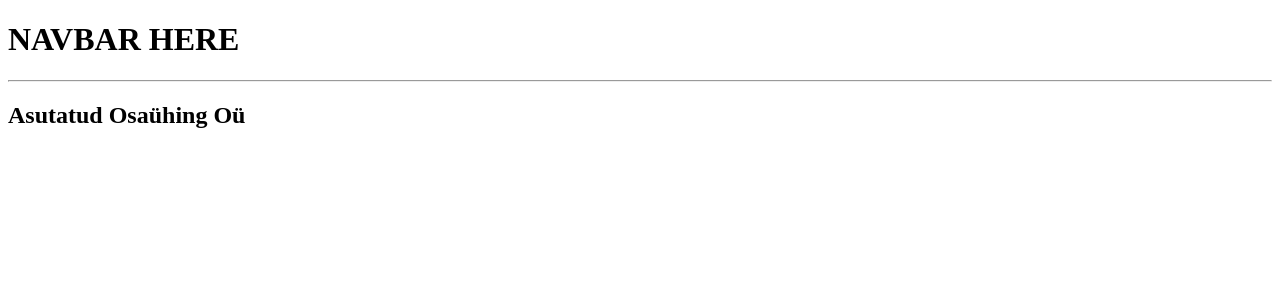
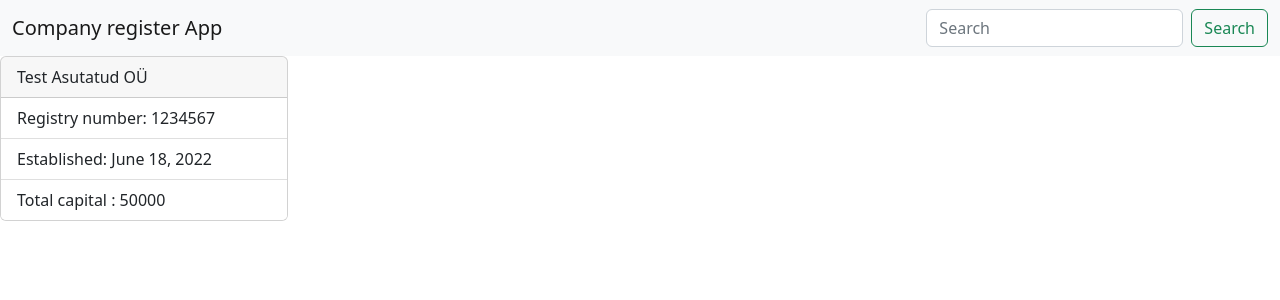
Before and after one commit to kertku/BusinessApp, a Django app: page /company/1/ in a window 1280 px wide. Shown: the top 300 px of the page. Run offline with Django 4.2, Linux system fonts and the light colour scheme; data comes from the database, SQL or seed files in the repository.

Commit message:
Change company and navbar template. Add bootstrap CSS.

```diff
--- a/base/templates/base/company.html
+++ b/base/templates/base/company.html
@@ -2,7 +2,18 @@
 
 {% block content %}
 
-    <h2>{{ company.name }}</h2>
+ <div class="card" style="width: 18rem;">
+  <div class="card-header">
+    {{ company.name }}
+  </div>
+  <ul class="list-group list-group-flush">
+    <li class="list-group-item">Registry number: {{ company.registry_number }} </li>
+    <li class="list-group-item">Established: {{ company.establishment_date }} </li>
+    <li class="list-group-item">Total capital : {{ company.total_capital }}</li>
+  </ul>
+</div>
+
+
 
 
 
--- a/templates/main.html
+++ b/templates/main.html
@@ -4,6 +4,10 @@
     <meta charset="UTF-8">
     <meta http-equiv="X-UA-Compatible" content="IE=edge">
     <meta name="viewport" content="width=device-width, initial-scale=1.0">
+    <link href="https://cdn.jsdelivr.net/npm/bootstrap@5.2.0-beta1/dist/css/bootstrap.min.css" rel="stylesheet"
+          integrity="sha384-0evHe/X+R7YkIZDRvuzKMRqM+OrBnVFBL6DOitfPri4tjfHxaWutUpFmBp4vmVor" crossorigin="anonymous">
+
+
     <title>BusinessApp</title>
 </head>
 <body>
--- a/templates/navbar.html
+++ b/templates/navbar.html
@@ -1,4 +1,11 @@
 <div>
-    <h1>NAVBAR HERE</h1>
-    <hr>
+   <nav class="navbar bg-light">
+  <div class="container-fluid">
+    <a class="navbar-brand">Company register App</a>
+    <form class="d-flex" role="search">
+      <input class="form-control me-2" type="search" placeholder="Search" aria-label="Search">
+      <button class="btn btn-outline-success" type="submit">Search</button>
+    </form>
+  </div>
+</nav>
 </div>
```
Also changed, not shown: base/migrations/0001_initial.py, db.sqlite3.
